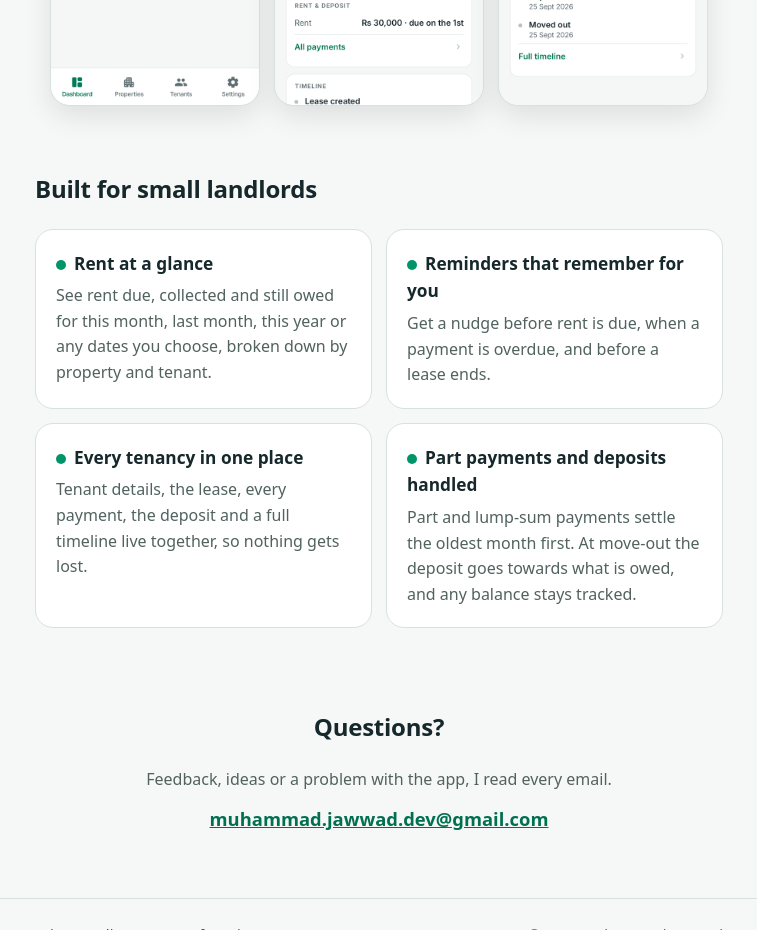
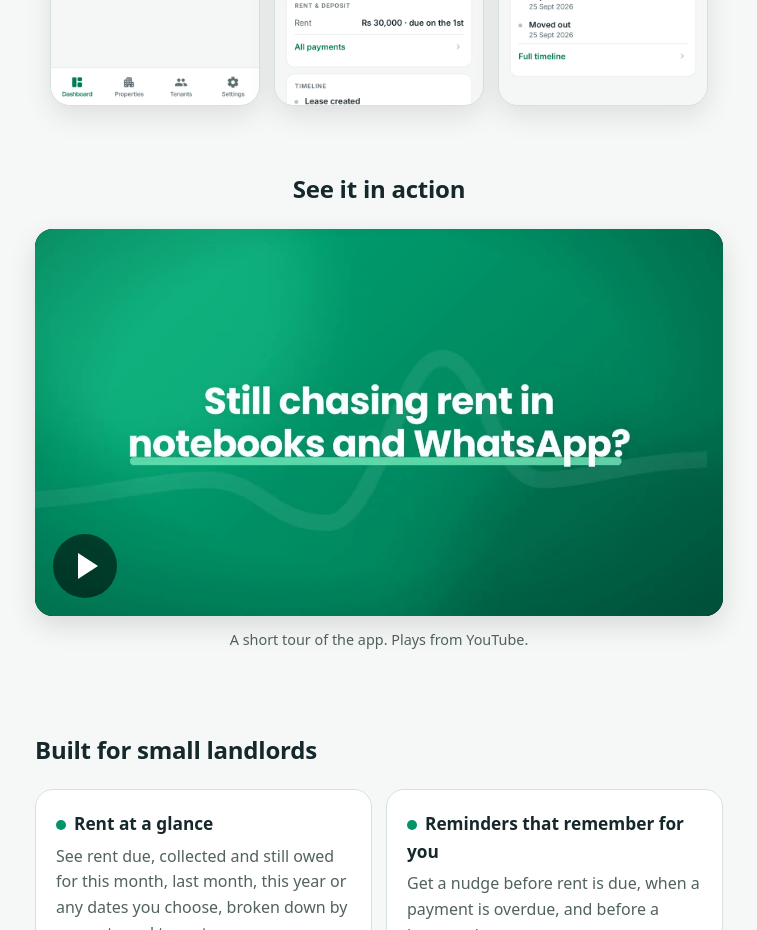
Before and after one commit to javyjs1982/rentpulse-landing, a plain HTML site: page index.html in a window 1280 px wide. Shown: the part 820-1750 px from the top of the page, without its empty margins (261-1018 px from the left). Drawn offline with Linux system fonts and the light colour scheme.

Commit message:
Add the promo video, loaded from YouTube only when played
Co-Authored-By: Claude Opus 5.5 <noreply@anthropic.com>

```diff
--- a/index.html
+++ b/index.html
@@ -29,6 +29,16 @@
   </div>
 </section>
 
+<section class="video" aria-labelledby="video-title">
+  <h2 id="video-title">See it in action</h2>
+  <!-- A local poster until clicked, so the page loads nothing from YouTube unless the visitor asks. -->
+  <a class="video-frame" href="https://www.youtube.com/watch?v=L1wYEZfRYd0" data-youtube="L1wYEZfRYd0">
+    <img src="assets/video-poster.jpg" alt="Play the RentPulse video: Still chasing rent in notebooks and WhatsApp?" width="1280" height="720" loading="lazy">
+    <span class="play" aria-hidden="true"></span>
+  </a>
+  <p class="video-note">A short tour of the app. Plays from YouTube.</p>
+</section>
+
 <section aria-labelledby="features-title">
   <h2 id="features-title">Built for small landlords</h2>
   <div class="features">
@@ -51,5 +61,18 @@
     <span>&copy; 2026 Muhammad Jawwad</span>
   </div>
 </footer>
+<script>
+document.querySelectorAll('[data-youtube]').forEach(function (link) {
+  link.addEventListener('click', function (e) {
+    e.preventDefault();
+    var frame = document.createElement('iframe');
+    frame.src = 'https://www.youtube-nocookie.com/embed/' + link.dataset.youtube + '?autoplay=1&rel=0';
+    frame.title = 'RentPulse video';
+    frame.allow = 'autoplay; encrypted-media; picture-in-picture; fullscreen';
+    frame.allowFullscreen = true;
+    link.replaceWith(frame);
+  });
+});
+</script>
 </body>
 </html>
--- a/styles.css
+++ b/styles.css
@@ -1,4 +1,4 @@
-/* RentPulse landing — one stylesheet for every page. No fonts, frameworks or scripts. */
+/* RentPulse landing — one stylesheet for every page. No fonts or frameworks; one small inline script loads the video on click. */
 
 :root {
   --accent: #009569;          /* BrandPrimary. Fills behind large bold text only (3.8:1 with white). */
@@ -82,6 +82,36 @@ img { max-width: 100%; height: auto; }
 section { padding: 40px 0; }
 section h2 { font-size: 1.5rem; margin: 0 0 20px; letter-spacing: -0.01em; }
 
+/* Video: a local poster until clicked, then the YouTube player in the same 16:9 box. */
+.video { text-align: center; }
+.video-frame, .video iframe {
+  display: block;
+  position: relative;
+  width: 100%;
+  aspect-ratio: 16 / 9;
+  border: 0;
+  border-radius: var(--radius);
+  overflow: hidden;
+  box-shadow: 0 10px 28px rgba(0, 0, 0, 0.12);
+  background: #000;
+}
+.video-frame img { display: block; width: 100%; height: 100%; object-fit: cover; }
+.video-frame .play {
+  position: absolute; left: 18px; bottom: 18px;   /* a corner, clear of the poster's headline */
+  width: 64px; height: 64px;
+  border-radius: 50%;
+  background: rgba(0, 0, 0, 0.55);
+  transition: transform 0.15s ease, background 0.15s ease;
+}
+.video-frame .play::after {
+  content: ""; position: absolute; left: 25px; top: 19px;
+  border-style: solid; border-width: 13px 0 13px 20px;
+  border-color: transparent transparent transparent #fff;
+}
+.video-frame:hover .play, .video-frame:focus-visible .play { transform: scale(1.08); background: var(--accent); }
+.video-frame:focus-visible { outline: 3px solid var(--accent-ink); outline-offset: 3px; }
+.video-note { margin: 12px 0 0; font-size: 0.9rem; color: var(--ink-muted); }
+
 .features { display: grid; gap: 14px; grid-template-columns: 1fr; }
 @media (min-width: 600px) { .features { grid-template-columns: 1fr 1fr; } }
 .feature { background: var(--card); border: 1px solid var(--line); border-radius: var(--radius); padding: 20px; }
```
Also changed, not shown: assets/video-poster.jpg (added).
